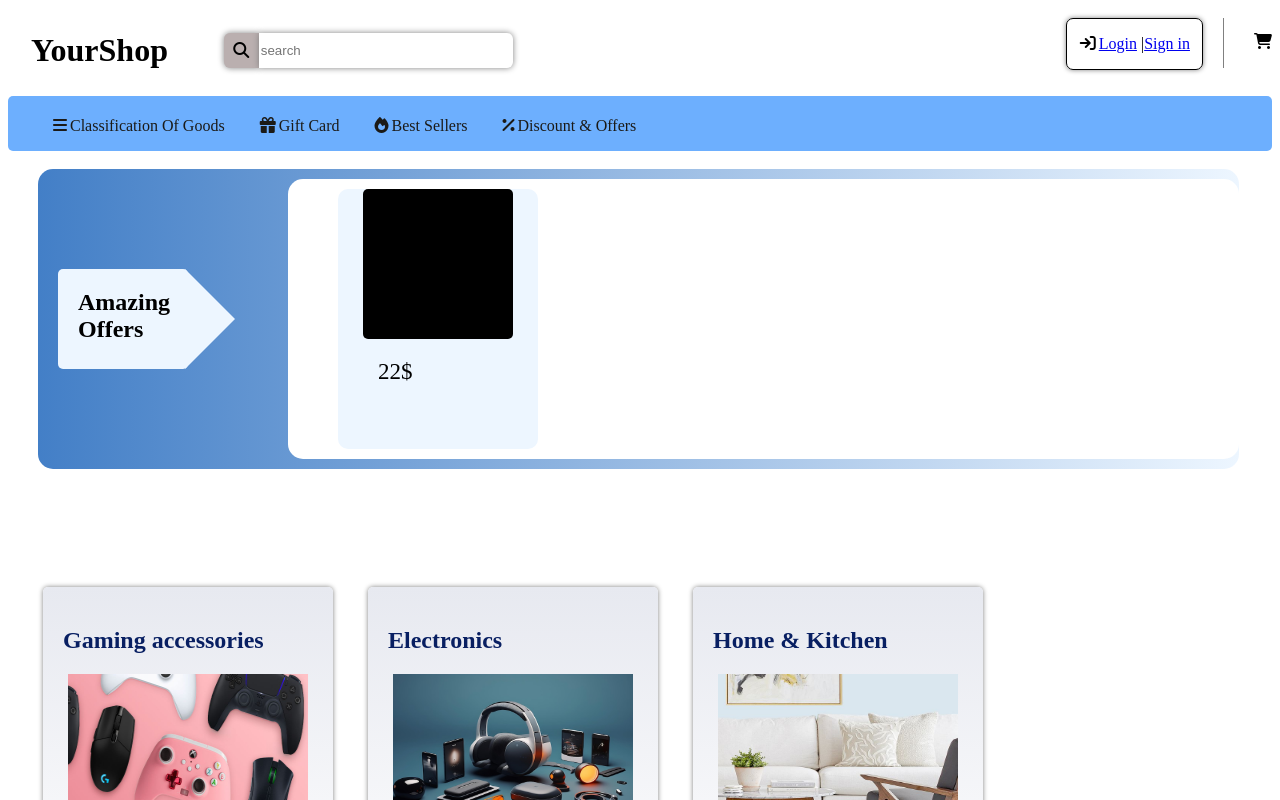
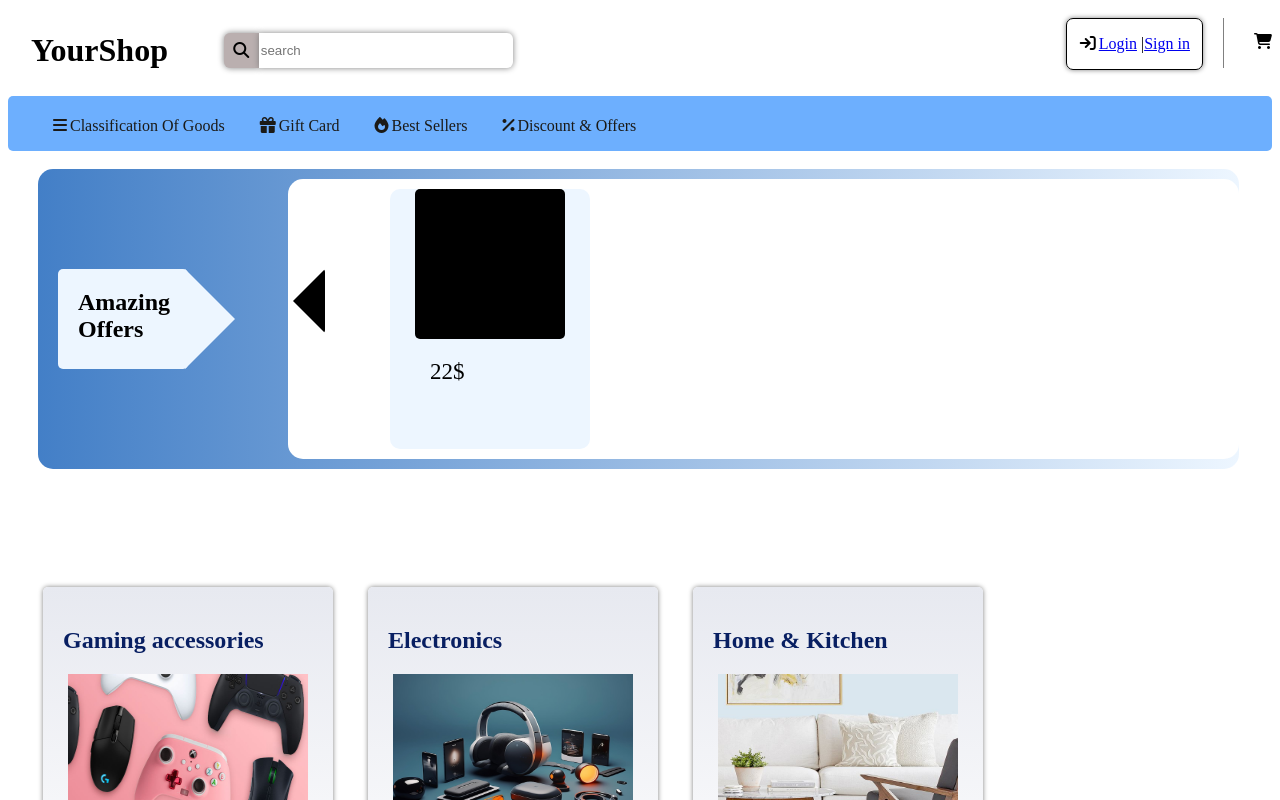
Before and after one commit to Mohmdparsa/online-shop, a React (Create React App) app: page / in a window 1280 px wide. Shown: the top 800 px of the page. Built offline with nearby package versions, Linux system fonts and the light colour scheme.

Commit message:
Feat(swiperSlider): made button left and right but without action

```diff
--- a/src/mainComponent/SwiperSlider.jsx
+++ b/src/mainComponent/SwiperSlider.jsx
@@ -19,6 +19,7 @@ const SwiperSlider = () => {
 
 
           <div className={styles.swiperSlider}>
+          <div className={styles.leftArrowBtn}> </div>
           <Swiper
       modules={[Navigation, Pagination, Scrollbar ]}
       className={styles.swiper}
@@ -52,6 +53,7 @@ const SwiperSlider = () => {
             <span className={styles.swiperBoxCost}>22$</span>
           </div></SwiperSlide>
      </Swiper>
+     <div className={styles.rightArrowBtn}> </div>
 
           </div>
 
--- a/src/mainComponent/SwiperSlider.module.css
+++ b/src/mainComponent/SwiperSlider.module.css
@@ -68,3 +68,32 @@
     margin-left: 40px;
 
   }
+
+  .leftArrowBtn{
+    z-index: 1;
+    width: 0;
+    height: 0;
+    border-top: 32px solid transparent;
+    border-bottom: 32px solid transparent;
+    border-right: 32px solid black;
+    margin-right: 15px;
+    margin-top: 90px;
+    margin-left: 5px;
+    cursor: pointer;
+    border-radius: 3px;
+  }
+
+  .rightArrowBtn{
+    z-index: 1;
+    width: 0;
+    height: 0;
+    border-top: 32px solid transparent;
+    border-bottom: 32px solid transparent;
+    border-left: 32px solid black;
+    margin-left: 15px;
+    margin-top: 90px;
+    margin-right: 5px;
+    cursor: pointer;
+    border-radius: 3px;
+
+  }
```
